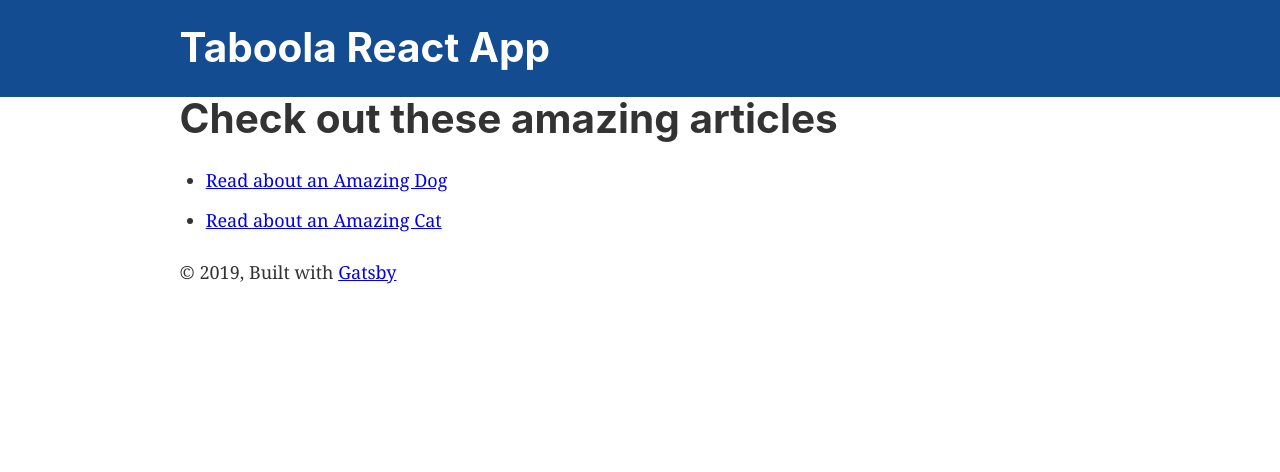
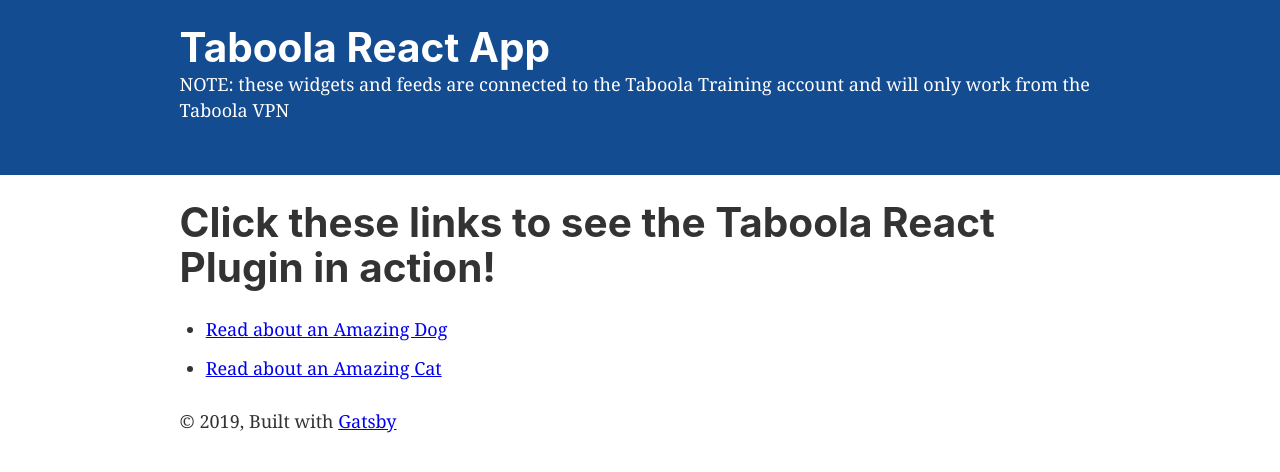
Before and after one commit to mrkutly/taboola-react-example, a Gatsby site: page / in a window 1280 px wide. Built offline with nearby package versions, Linux system fonts and the light colour scheme; Gatsby itself is replaced by a stand-in of ours.

Commit message:
add warning about network connectivity

```diff
--- a/src/components/header.js
+++ b/src/components/header.js
@@ -5,11 +5,10 @@
 
 const HeaderStyles = styled.header`
     background: #144c92;
-    marginbottom: 1.45em;
 `
 
 const Container = styled.div`
-    margin: 0 auto;
+    margin: 0 auto 1.45em;
     max-width: 960px;
     padding: 1.45rem 1.0875rem;
 `
@@ -25,6 +24,10 @@
             <h1 style={{ margin: 0 }}>
                 <LinkStyles to="/">{siteTitle}</LinkStyles>
             </h1>
+            <p style={{ color: 'white' }}>
+                NOTE: these widgets and feeds are connected to the Taboola
+                Training account and will only work from the Taboola VPN
+            </p>
         </Container>
     </HeaderStyles>
 )
--- a/src/pages/index.js
+++ b/src/pages/index.js
@@ -6,7 +6,7 @@
 const IndexPage = () => (
     <Layout>
         <SEO title="Home" keywords={[`gatsby`, `application`, `react`]} />
-        <h1>Check out these amazing articles</h1>
+        <h1>Click these links to see the Taboola React Plugin in action!</h1>
         <ul>
             <li>
                 <Link to="/amazing-dogs/">Read about an Amazing Dog</Link>
```
Also changed, not shown: src/components/layout.js (+5 -5 lines).
